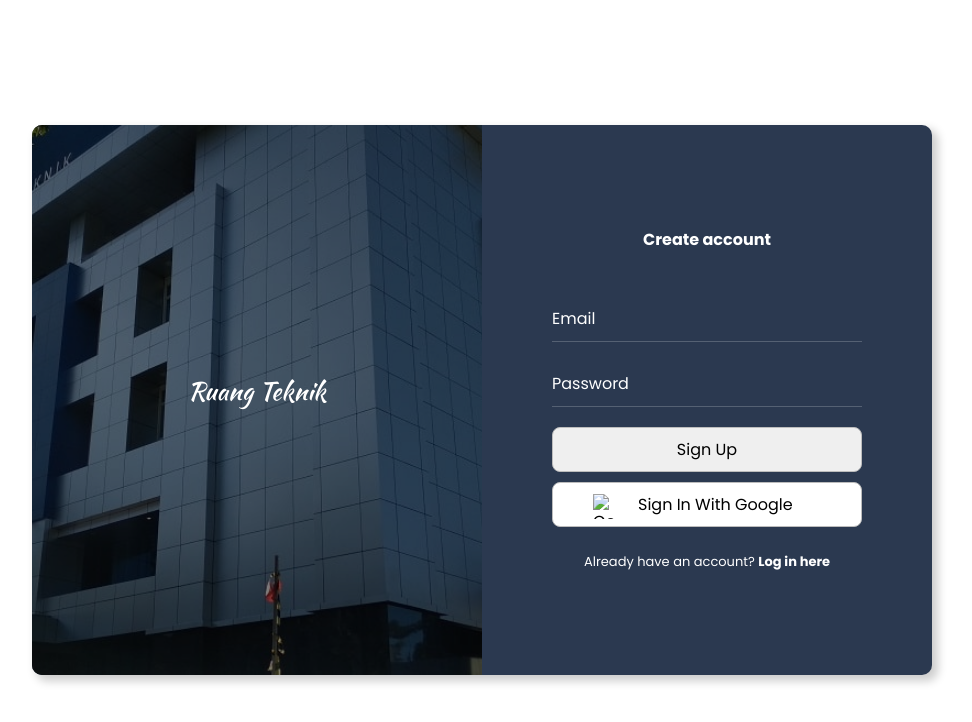
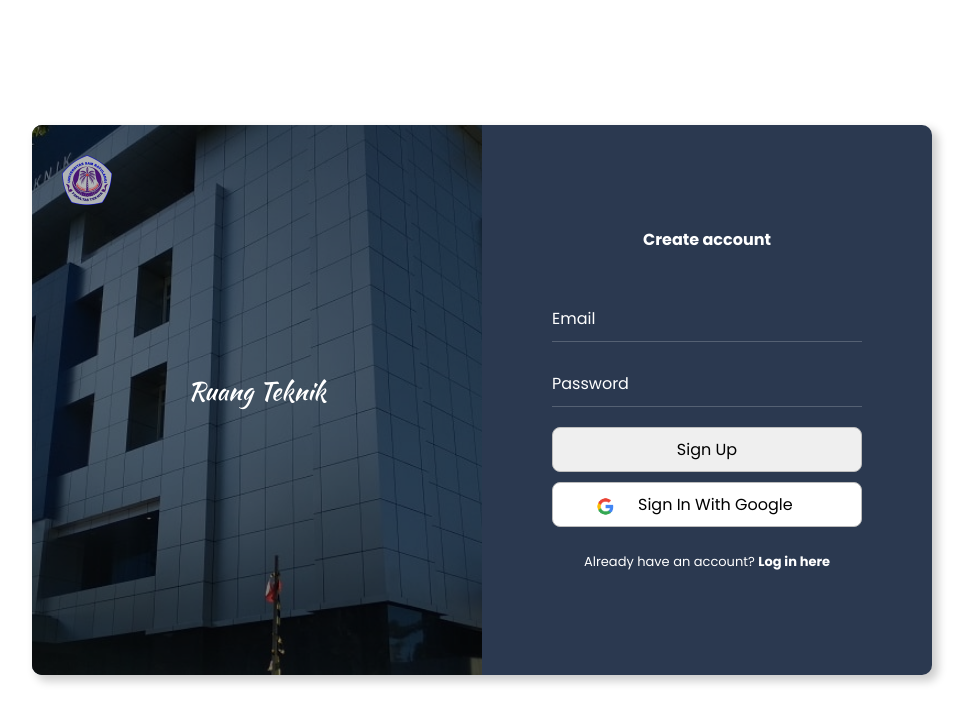
Before and after one commit to JovankaBerhimpon/ruangteknik, a plain HTML site: page login.html in a window 1280 px wide. Shown: the whole page, without its empty margins (158-1130 px from the left). Drawn offline with nearby package versions, Linux system fonts and the light colour scheme; a web font is replaced by a local one.

Commit message:
Update login.html

```diff
--- a/login.html
+++ b/login.html
@@ -15,7 +15,7 @@
 
                 <!-------------      image     ------------->
 
-                <img src="foto/solid.png" alt="">
+                <img src="img/solid.png" alt="">
                 <div class="text">
                     <p>Ruang Teknik</p>
                 </div>
@@ -39,7 +39,7 @@
 
                         <input type="submit" class="submit" value="Sign Up">
                         <button class="signin-google">
-                            <img src="foto/google.png" alt="Google" style="position: relative; top: 2px; " >
+                            <img src="img/google.png" alt="Google" style="position: relative; top: 2px; " >
                             Sign In With Google</button>
 
                    </div>
```
